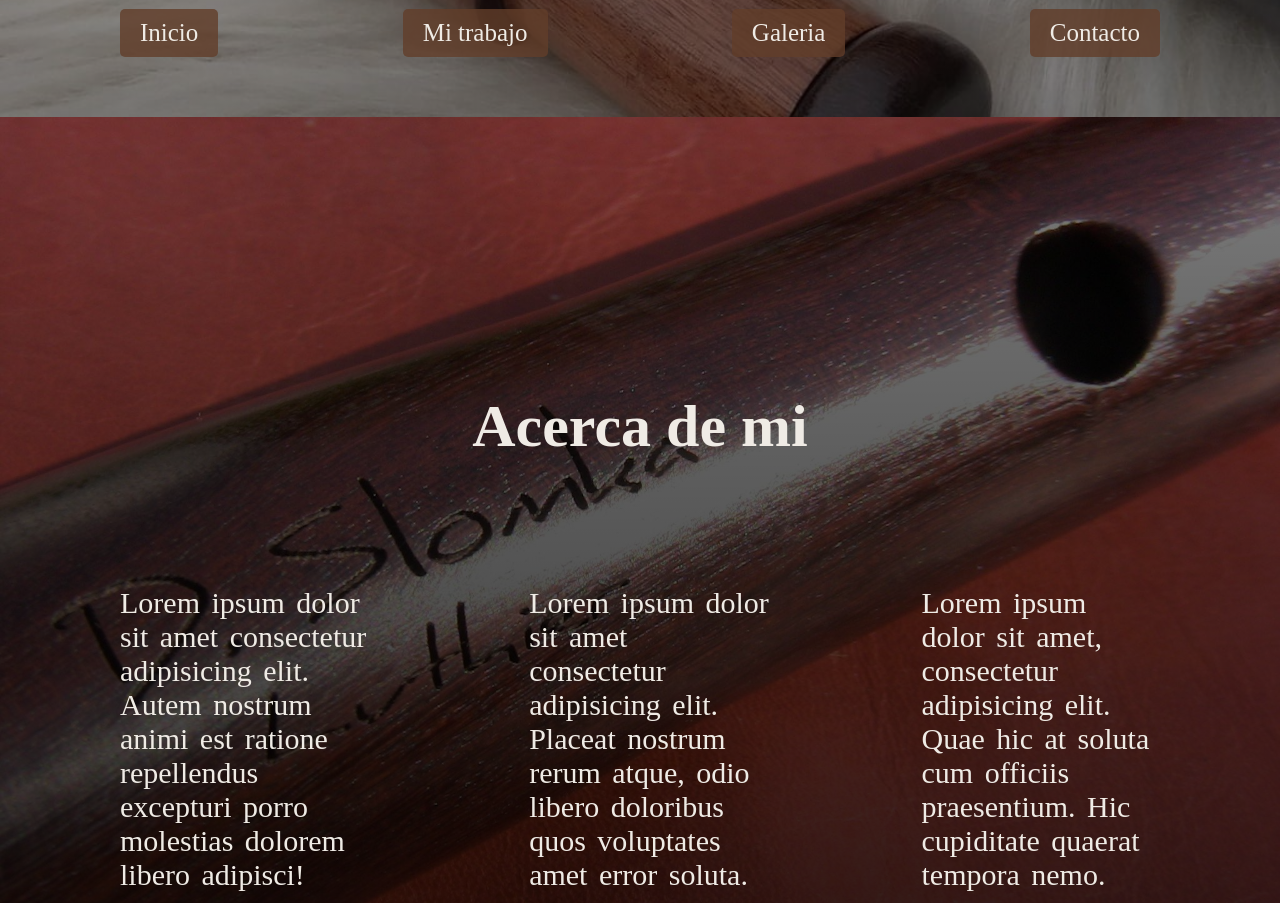
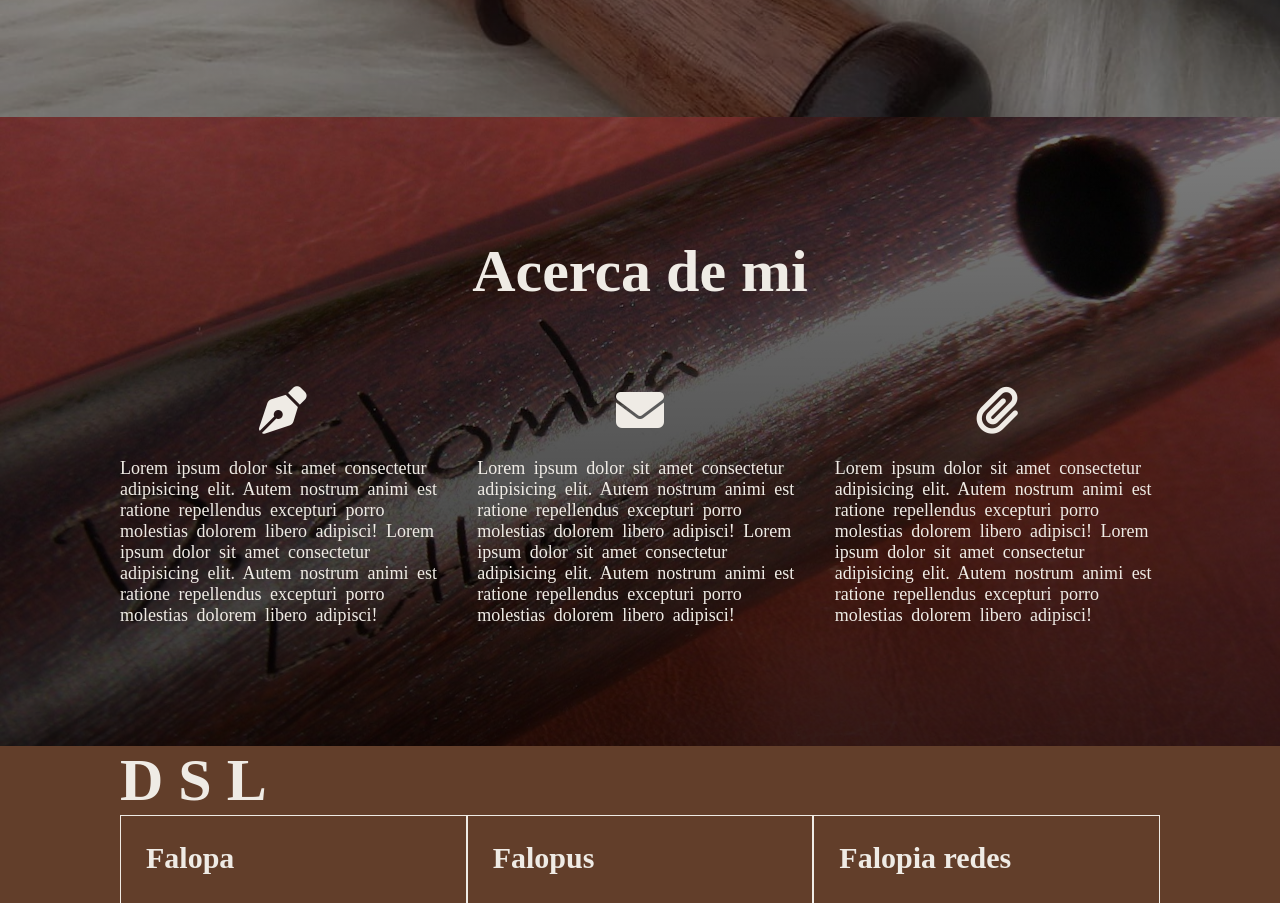
Before and after one commit to ArielSlomka/RepoDSL, a website: page acerca-de-mi.html in a window 1280 px wide. Shown: the part 683-1586 px from the top of the page. Drawn offline with Linux system fonts and the light colour scheme.

Commit message:
front updae}tes

```diff
--- a/acerca-de-mi.html
+++ b/acerca-de-mi.html
@@ -8,10 +8,9 @@
     <link rel="stylesheet" href="css/header.css">
     <link rel="stylesheet" href="css/footer.css">
     <link rel="stylesheet" href="css/acerca-de-mi.css">
-
+    <script src="https://kit.fontawesome.com/08c4abcfc0.js" crossorigin="anonymous"></script>
 </head>
 <body>
-    <header>
     <header class="header">
         <div class="container">
             <div class="header__titulos">
@@ -41,12 +40,30 @@
             <div class="acerca-de-mi">
                 <h4 class="acerca-de-mi__titulo">Acerca de mi</h4>
                 <div class="acerca-de-mi__textos">
-                        <p class="acerca-de-mi__texto">
-                            Lorem ipsum dolor sit amet consectetur adipisicing elit. Autem nostrum animi est ratione repellendus excepturi porro molestias dolorem libero adipisci!</p>
-                        <p class="acerca-de-mi__texto">
-                            Lorem ipsum dolor sit amet consectetur adipisicing elit. Placeat nostrum rerum atque, odio libero doloribus quos voluptates amet error soluta.</p>
-                        <p class="acerca-de-mi__texto">
-                            Lorem ipsum dolor sit amet, consectetur adipisicing elit. Quae hic at soluta cum officiis praesentium. Hic cupiditate quaerat tempora nemo.</p>
+                    <div class="acerca-de-mi__texto">
+                        <i class="fa-solid fa-pen-nib"></i>
+                        <p>
+                            Lorem ipsum dolor sit amet consectetur adipisicing elit. Autem nostrum animi est ratione repellendus
+                            excepturi porro molestias dolorem libero adipisci! Lorem ipsum dolor sit amet consectetur adipisicing
+                            elit. Autem nostrum animi est ratione repellendus excepturi porro molestias dolorem libero adipisci!
+                        </p>
+                    </div>
+                    <div class="acerca-de-mi__texto">
+                        <i class="fa-solid fa-envelope"></i>
+                        <p>
+                            Lorem ipsum dolor sit amet consectetur adipisicing elit. Autem nostrum animi est ratione repellendus
+                            excepturi porro molestias dolorem libero adipisci! Lorem ipsum dolor sit amet consectetur adipisicing
+                            elit. Autem nostrum animi est ratione repellendus excepturi porro molestias dolorem libero adipisci!
+                        </p>
+                    </div>
+                    <div class="acerca-de-mi__texto">
+                        <i class="fa-solid fa-paperclip"></i>
+                        <p>
+                            Lorem ipsum dolor sit amet consectetur adipisicing elit. Autem nostrum animi est ratione repellendus
+                            excepturi porro molestias dolorem libero adipisci! Lorem ipsum dolor sit amet consectetur adipisicing
+                            elit. Autem nostrum animi est ratione repellendus excepturi porro molestias dolorem libero adipisci!
+                        </p>
+                    </div>
                 </div>
             </div>
         </div>
--- a/package.json
+++ b/package.json
@@ -5,7 +5,7 @@
   "main": "index.js",
   "scripts": {
     "test": "echo \"Error: no test specified\" && exit 1",
-    "build-css": "node-sass --include-path scss scss/acerca-de-mi.scss css/acerca-de-mi.css",
+    "build-css": "node-sass --include-path scss scss/header.scss css/header.css",
     "watch-css": "nodemon -e scss -x \"npm run build-css\""
     },
   "author": "",
--- a/scss/acerca-de-mi.scss
+++ b/scss/acerca-de-mi.scss
@@ -2,38 +2,49 @@ main {
     background: linear-gradient(to bottom, rgba(0, 0, 0, 0.5), rgba(0, 0, 0, 0.8)), url(../img/instrumentos123.jpg);
     background-size: cover;
     background-position: center;
-    min-height: 100vh;
+    // min-height: 100vh;
 }
 
 
 .acerca-de-mi {
     display: flex;
-    gap: 125px;
+    // gap: 80px;
     align-items: center;
     flex-direction: column;
-    padding-top: 125px;
+    padding: 120px 0;
 
     &__titulo {
         color: #EFEBE5;
         text-align: center;
         font-size: 60px;
-        padding-top: 150px;
         font-family: 'Times New Roman', Times, serif;
+        margin-bottom: 80px;
     }
 
     &__textos {
-        gap: 150px;
         display: flex;
-
+        justify-content: space-between;
+        gap: 32px;
     }
 
 
     &__texto {
-        color: #EFEBE5;
-        font-family: 'Times New Roman', Times, serif;
-        word-spacing: 4px;
-        justify-content: center;
-        font-size: 30px;
+        display: flex;
+        flex-direction: column;
+
+        i {
+            color: #EFEBE5;
+            font-size: 48px;
+            margin: 0 auto 24px;
+        }
+
+        p {
+            color: #EFEBE5;
+            font-family: 'Times New Roman', Times, serif;
+            word-spacing: 4px;
+            justify-content: center;
+            font-size: 18px;
+        }
     }
 
 }
--- a/scss/header.scss
+++ b/scss/header.scss
@@ -2,7 +2,10 @@
     background: linear-gradient(to bottom, rgba(0, 0, 0, 0.25), rgba(0, 0, 0, 0.5)), url('../img/imgHeader.jpg');
     background-size: cover;
     background-position: center;
-    height: 100vh; // la medida vh (viewport height) indica que el alto es proporcional a la altura de la ventana del navegador
+    min-height: 100vh; // la medida vh (viewport height) indica que el alto es proporcional a la altura de la ventana del navegador
+    display: flex;
+    align-items: center;
+
 
     .container {
         display: flex;
@@ -13,7 +16,7 @@
     }
 
     &__titulos {
-        height: 800px;
+        margin-bottom: 60px;
     }
 
     &__titulo {
@@ -34,35 +37,65 @@
 }
 
 .navbar {
+    display: flex;
     text-align: center;
+    position: fixed;
+    width: 100%;
+    background-color: rgba(98, 62, 42, 0.8);
+    backdrop-filter: blur(10px);
 
 
     &__lista {
         list-style-type: none;
-        margin: 0;
         display: flex;
         justify-content: space-between;
         padding: 0  120px;
+        width: 100%;
     }
 
     &__item {
         display: inline;
         font-family: 'Times New Roman', Times, serif;
+        padding: 10px 20px;
 
         a {
-            background-color: rgba(98, 62, 42, 0.8);
             display: inline-block;
-            padding: 10px 20px;
+            // background-color: rgba(98, 62, 42, 0.8);
             color: #EFEBE5;
             text-decoration: none;
             transition: .5s;
             border-radius: 5px;
             font-size: 25px;
+            position: relative;
 
+            &::after {
+                content: "";
+                width: 0;
+                height: 1px;
+                background-color: rgb(164, 164, 164);
+                position: absolute;
+                bottom: -2px;
+                right: 0;
+                transition: .5s;
+            }
 
             &:hover {
-                background-color: #555;
+                // background-color: #555;
+                color: rgb(164, 164, 164);
+
+                &::after {
+                    left: 0;
+                    width: 100%;
+                }
             }
+        }
+
+        &:first-child {
+            padding-left: 0;
+        }
+
+        &:last-child {
+            padding-right: 0;
         }
     }
 }
@@ -115,7 +148,7 @@
   // Media query para tablets
 @media only screen and (min-width: 768px) and (max-width: 1024px) {
     .header {
-      padding: 150px 0 60px;
+      // padding: 150px 0 60px;
 
 
         .container {
```
Also changed, not shown: index.html (+7 -7 lines), css/acerca-de-mi.css, css/header.css. Lines whose indentation alone changed are shown as unchanged.
